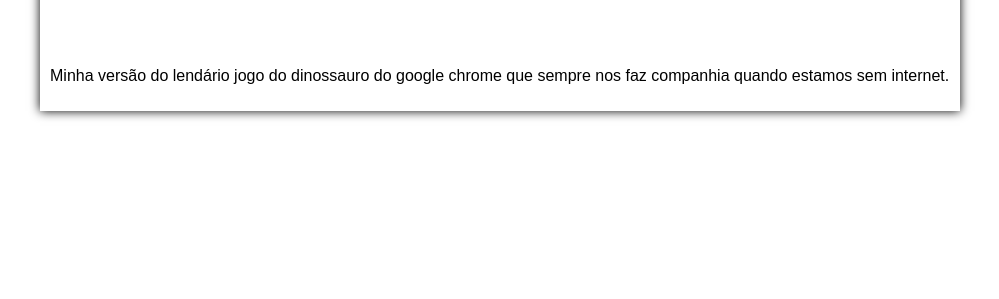
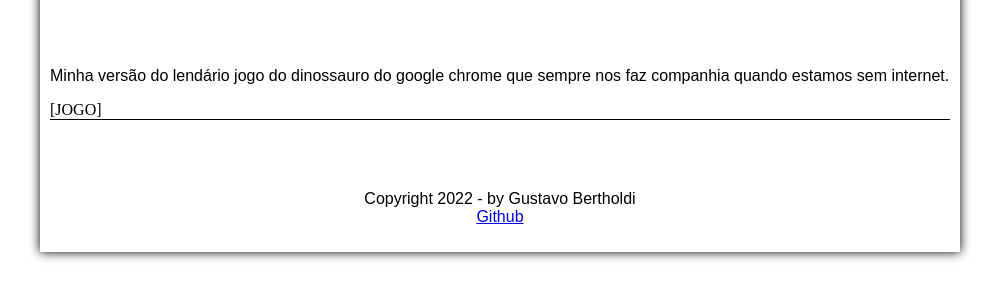
Before and after one commit to GustavoBertholdi/Projeto-FACCAT---LightHouse, a plain HTML site: page index.html in a window 1280 px wide. Shown: the part 127-426 px from the top of the page, without its empty margins (140-1139 px from the left). Drawn offline with Linux system fonts and the light colour scheme.

Commit message:
Criação do rodapé

```diff
--- a/_css/_style.css
+++ b/_css/_style.css
@@ -58,3 +58,14 @@
         font-family: Arial, Helvetica, sans-serif;
         margin-top: 70px;
     }
+
+    footer#rodape{
+        clear: both;
+        color: black;
+        border-top: 1px solid black;
+        padding-top: -20px;
+    }
+
+    footer#rodape p{
+        text-align: center;
+    }
--- a/index.html
+++ b/index.html
@@ -14,8 +14,13 @@
         <img id="icone" src="../Projeto-FACCAT---LightHouse/_imagens/dinossauro-pequeno.png.jpg">
     </header>
 <p>Minha versão do lendário jogo do dinossauro do google chrome que sempre nos faz companhia quando estamos sem internet.</p>
-
-
+<nav id="jogo">
+    [JOGO]
+</nav>
+<footer id="rodape">
+    <p>Copyright 2022 - by Gustavo Bertholdi</br>
+    <a href="https://github.com/GustavoBertholdi/Projeto-FACCAT---LightHouse" target="_blank">Github</a></p>
+</footer>
 </div>
 </body>
 </html>
```
